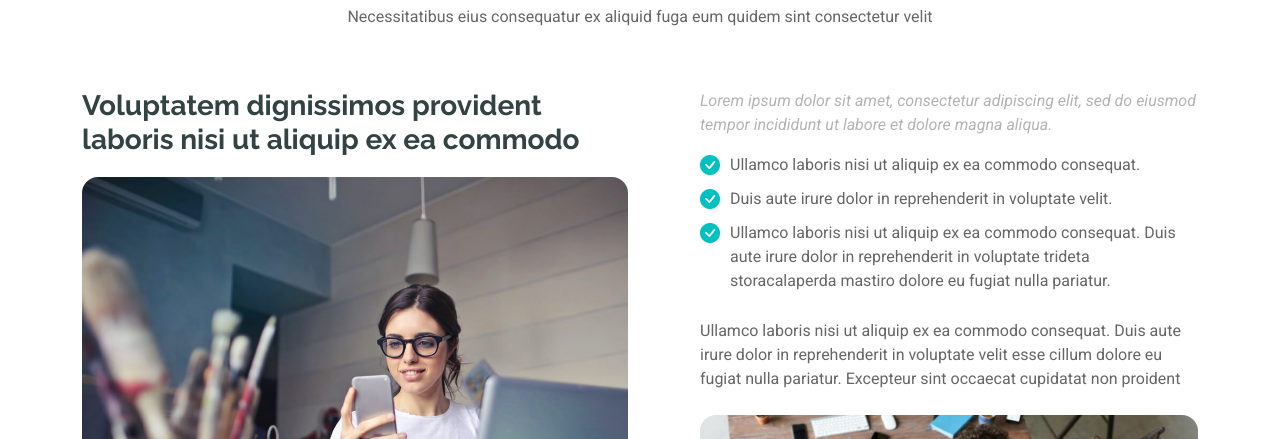
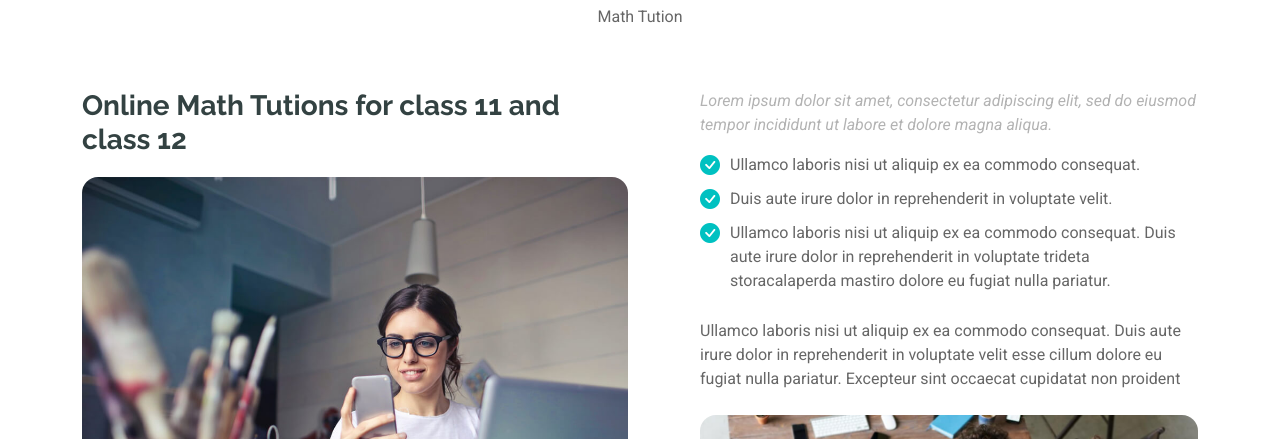
Before and after one commit to pravallika-m/home, a plain HTML site: page index.html in a window 1280 px wide. Shown: the part 661-1100 px from the top of the page. Drawn offline with Linux system fonts and the light colour scheme.

Commit message:
Changing About us

```diff
--- a/index.html
+++ b/index.html
@@ -141,14 +141,14 @@
       <!-- Section Title -->
       <div class="container section-title" data-aos="fade-up">
         <h2>About Us</h2>
-        <p>Necessitatibus eius consequatur ex aliquid fuga eum quidem sint consectetur velit</p>
+        <p>Math Tution</p>
       </div><!-- End Section Title -->
 
       <div class="container">
 
         <div class="row gy-4">
           <div class="col-lg-6" data-aos="fade-up" data-aos-delay="100">
-            <h3>Voluptatem dignissimos provident laboris nisi ut aliquip ex ea commodo</h3>
+            <h3>Online Math Tutions for class 11 and class 12 </h3>
             <img src="assets/img/about.jpg" class="img-fluid rounded-4 mb-4" alt="">
             <p>Ut fugiat ut sunt quia veniam. Voluptate perferendis perspiciatis quod nisi et. Placeat debitis quia
               recusandae odit et consequatur voluptatem. Dignissimos pariatur consectetur fugiat voluptas ea.</p>
```
